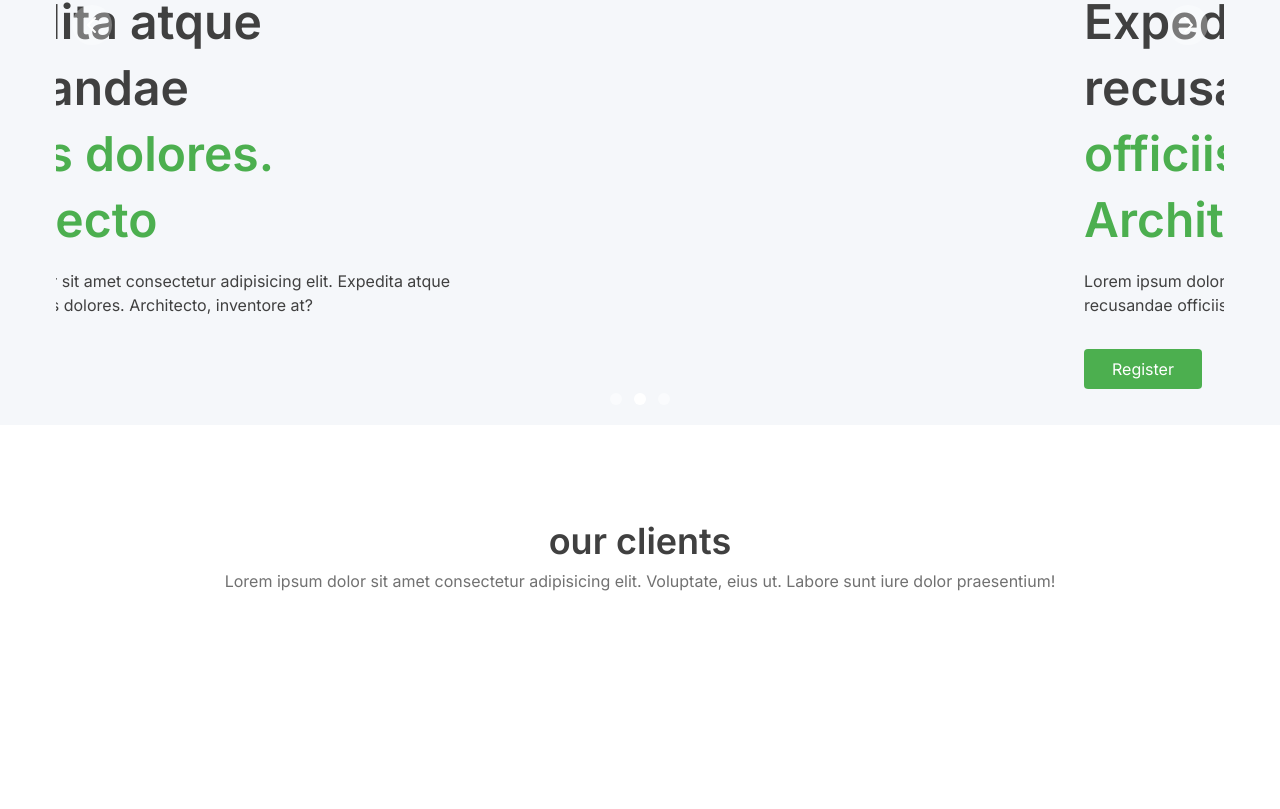
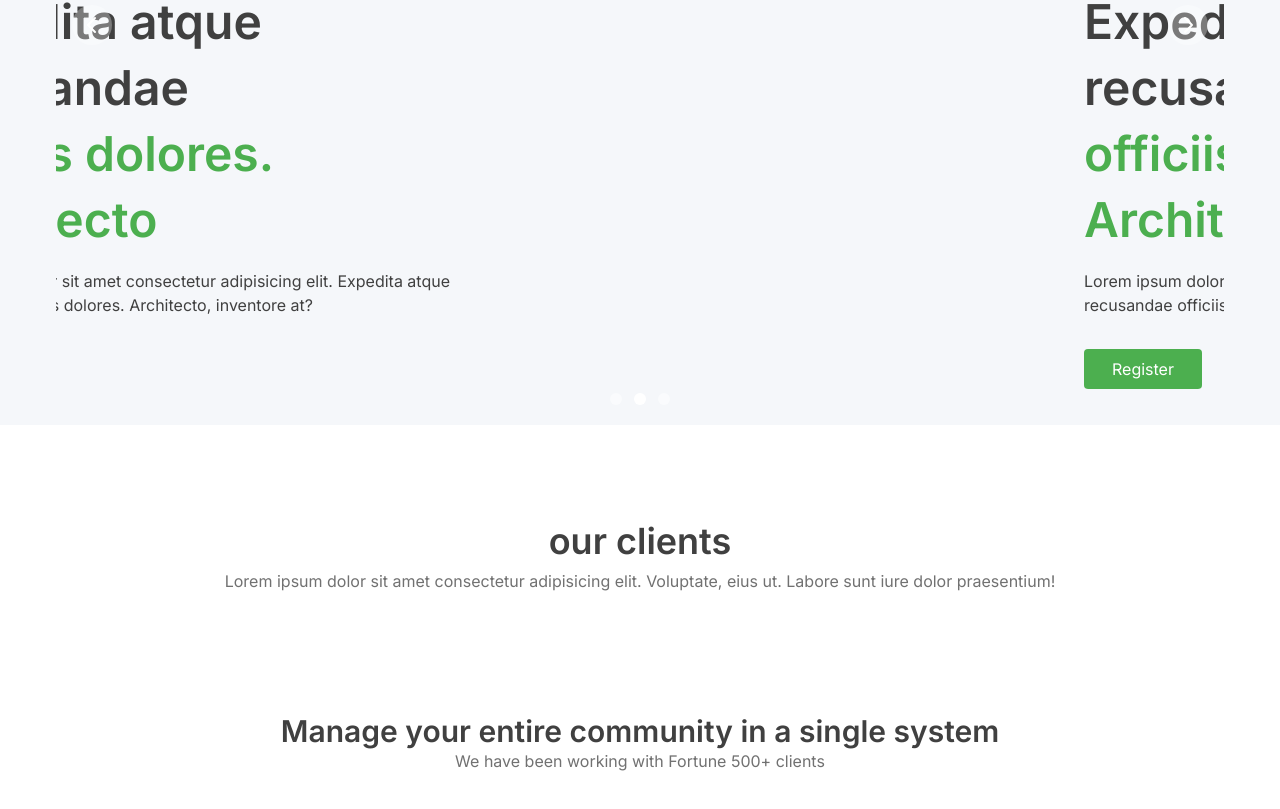
Before and after one commit to zablon-oigo/agency, a React (Vite) app: page / in a window 1280 px wide. Shown: the part 375-1184 px from the top of the page. Built offline with nearby package versions, Linux system fonts and the light colour scheme.

Commit message:
adding manage section on services

```diff
--- a/src/components/Services.jsx
+++ b/src/components/Services.jsx
@@ -18,6 +18,14 @@ function Services() {
             <img src="" alt="" className="" />
 
           </div>
+          <div className="my-10 text-center">
+            <h2 className="first-letter:uppercase font-semibold text-3xl text-neutralDGray">
+              manage your entire community in a single system
+            </h2>
+            <p className="first-letter:uppercase text-base text-neutralGray">
+              we have been working with Fortune 500+ clients
+            </p>
+          </div>
         </div>
     </div>
   )
```
